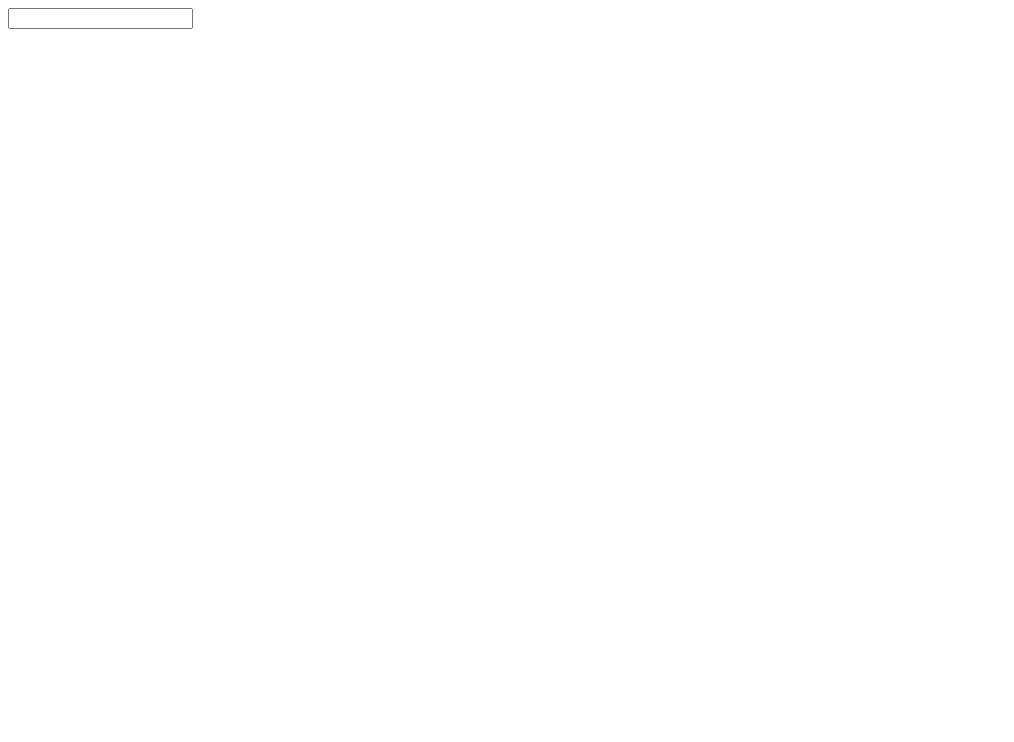
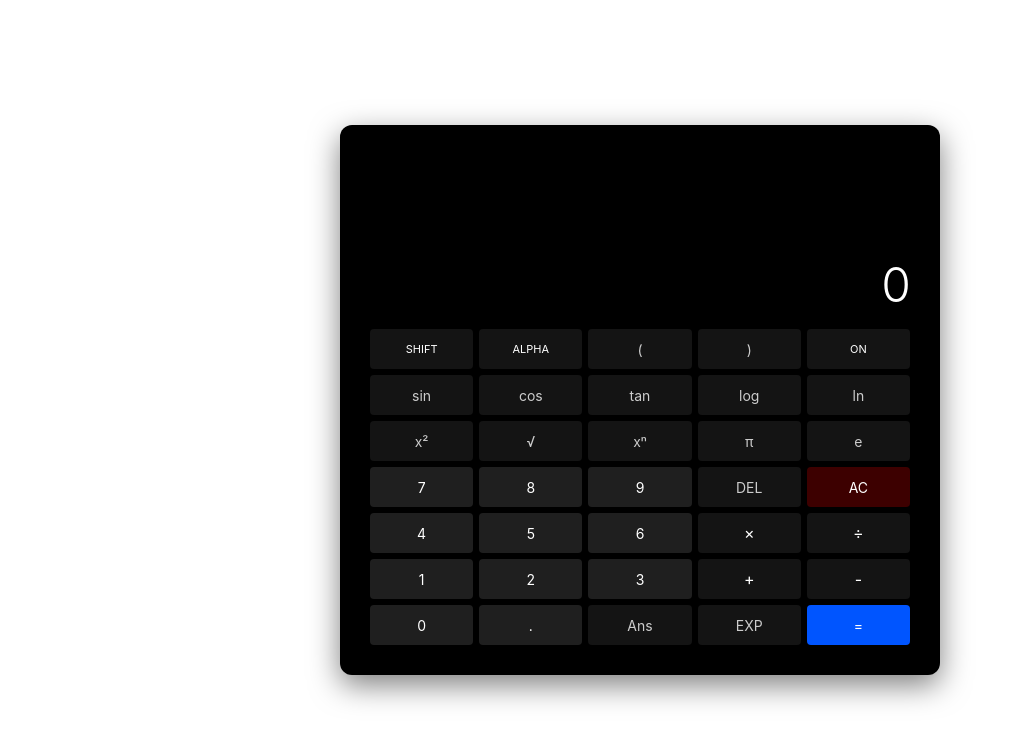
Before and after one commit to darwin-kolisi/calculator, a website with bundled scripts: page src/index.html in a window 1280 px wide. Shown: the whole page, without its empty margins (0-1014 px from the left). Built offline with nearby package versions, Linux system fonts and the light colour scheme.

Commit message:
Create initial calculator layout

```diff
--- a/src/index.html
+++ b/src/index.html
@@ -4,11 +4,60 @@
     <meta charset="UTF-8" />
     <meta name="viewport" content="width=device-width, initial-scale=1.0" />
     <title>Calculator</title>
+    <link rel="stylesheet" href="style.css" />
   </head>
   <body>
-    <section>
-      <input type="input" id="input-line" />
-    </section>
+    <main class="calculator-panel">
+      <section class="display-area">
+        <output class="previous-equation" id="display-history"></output>
+        <output class="current-result" id="display-main">0</output>
+      </section>
+
+      <section class="keypad-grid">
+        <button class="btn btn-top-func">SHIFT</button>
+        <button class="btn btn-top-func">ALPHA</button>
+        <button class="btn btn-func">(</button>
+        <button class="btn btn-func">)</button>
+        <button class="btn btn-top-func">ON</button>
+
+        <button class="btn btn-func">sin</button>
+        <button class="btn btn-func">cos</button>
+        <button class="btn btn-func">tan</button>
+        <button class="btn btn-func">log</button>
+        <button class="btn btn-func">ln</button>
+
+        <button class="btn btn-func">x²</button>
+        <button class="btn btn-func">√</button>
+        <button class="btn btn-func">xⁿ</button>
+        <button class="btn btn-func">π</button>
+        <button class="btn btn-func">e</button>
+
+        <button class="btn btn-num">7</button>
+        <button class="btn btn-num">8</button>
+        <button class="btn btn-num">9</button>
+        <button class="btn btn-func">DEL</button>
+        <button class="btn btn-red">AC</button>
+
+        <button class="btn btn-num">4</button>
+        <button class="btn btn-num">5</button>
+        <button class="btn btn-num">6</button>
+        <button class="btn btn-op">×</button>
+        <button class="btn btn-op">÷</button>
+
+        <button class="btn btn-num">1</button>
+        <button class="btn btn-num">2</button>
+        <button class="btn btn-num">3</button>
+        <button class="btn btn-op">+</button>
+        <button class="btn btn-op">-</button>
+
+        <button class="btn btn-num">0</button>
+        <button class="btn btn-num">.</button>
+        <button class="btn btn-func">Ans</button>
+        <button class="btn btn-func">EXP</button>
+        <button class="btn btn-blue">=</button>
+      </section>
+    </main>
+
     <script src="/dist/main.js" type="module"></script>
   </body>
 </html>
--- /dev/null
+++ b/src/style.css
@@ -0,0 +1,104 @@
+* {
+  box-sizing: border-box;
+  margin: 0;
+  padding: 0;
+  font-family: -apple-system, Roboto, Helvetica, Arial, sans-serif;
+  -webkit-font-smoothing: antialiased;
+}
+
+body {
+  display: flex;
+  align-items: center;
+  justify-content: center;
+  height: 100vh;
+  overflow: hidden;
+}
+
+main.calculator-panel {
+  width: 600px;
+  height: 550px;
+  background-color: #000000;
+  border-radius: 12px;
+  padding: 30px;
+  display: flex;
+  flex-direction: column;
+  box-shadow: 0px 10px 30px rgba(0, 0, 0, 0.5);
+  justify-content: flex-end;
+}
+
+.display-area {
+  width: 100%;
+  text-align: right;
+  margin-bottom: 15px;
+  flex-grow: 1;
+  display: flex;
+  flex-direction: column;
+  justify-content: flex-end;
+}
+
+.previous-equation {
+  color: #888888;
+  font-size: 13px;
+  margin-bottom: 4px;
+  height: 20px;
+}
+
+.current-result {
+  color: #ffffff;
+  font-size: 48px;
+  font-weight: 300;
+  letter-spacing: -1px;
+  word-wrap: break-word;
+  word-break: break-all;
+}
+
+.keypad-grid {
+  display: grid;
+  grid-template-columns: repeat(5, 1fr);
+  gap: 6px;
+}
+
+.btn {
+  height: 40px;
+  border: none;
+  border-radius: 4px;
+  font-size: 14px;
+  font-weight: 400;
+  cursor: pointer;
+  transition: background 0.1s;
+  color: #ffffff;
+  display: flex;
+  align-items: center;
+  justify-content: center;
+}
+
+.btn:hover {
+  filter: brightness(1.3);
+}
+
+.btn-num {
+  background-color: #1f1f1f;
+}
+
+.btn-func {
+  background-color: #141414;
+  color: #cccccc;
+}
+
+.btn-top-func {
+  background-color: #141414;
+  font-size: 11px;
+}
+
+.btn-op {
+  background-color: #141414;
+  font-size: 16px;
+}
+
+.btn-blue {
+  background-color: #0055ff;
+}
+
+.btn-red {
+  background-color: #3d0000;
+}
```
